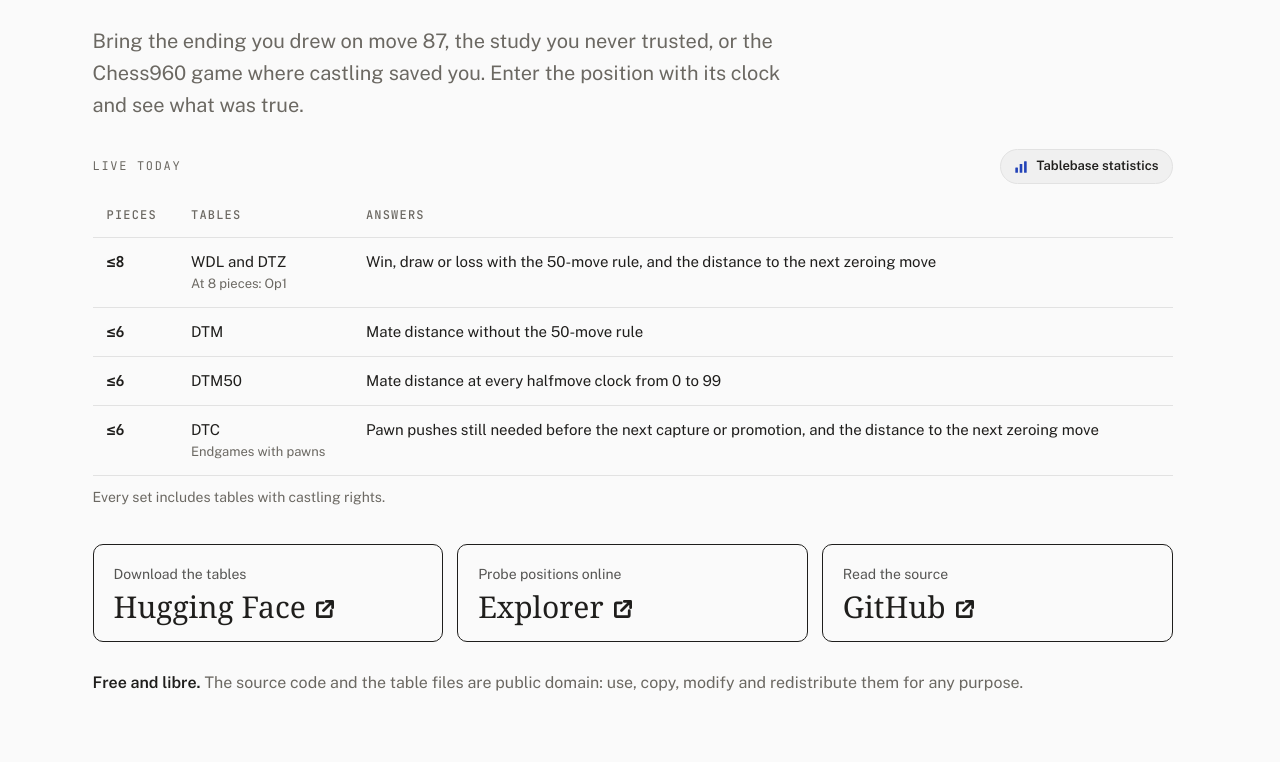
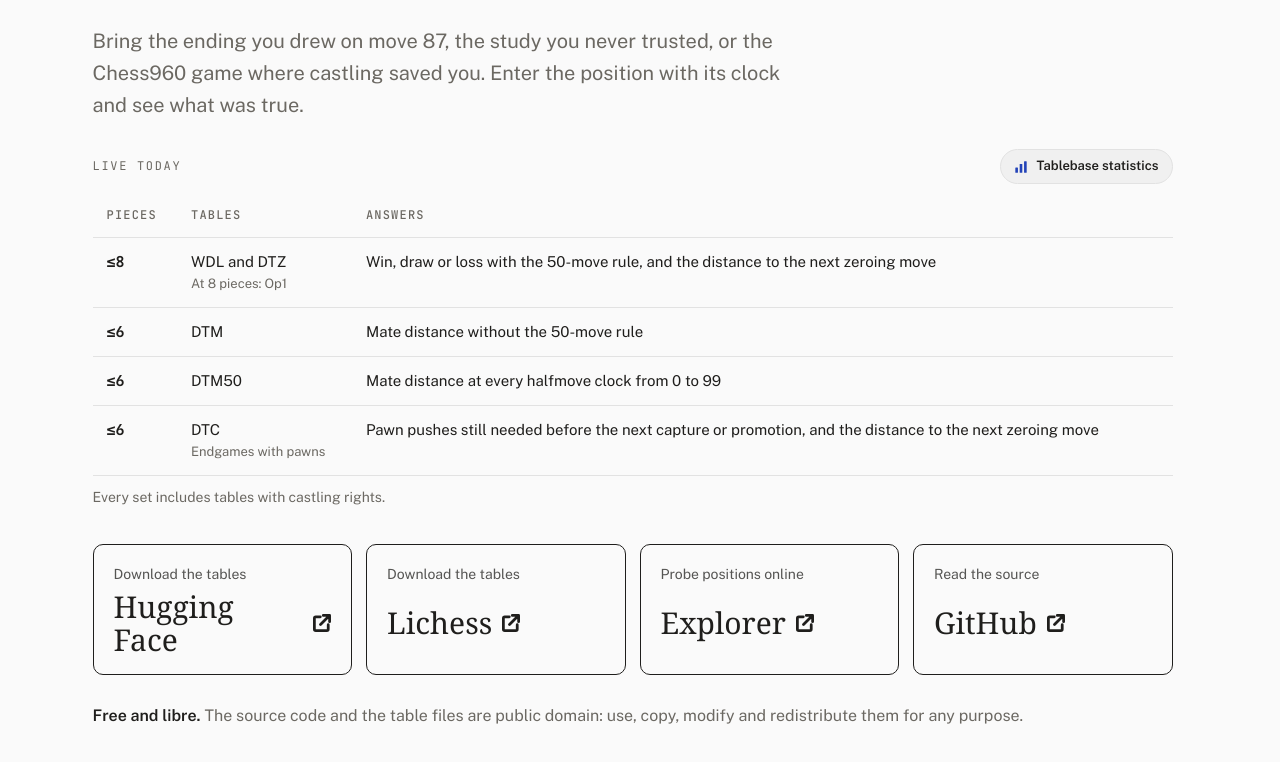
Before and after one commit to niklasf/chesstb, a plain HTML site: page docs/index.html in a window 1280 px wide. Shown: the part 6680-7442 px from the top of the page. Drawn offline with nearby package versions, Linux system fonts and the light colour scheme; a web font is replaced by a local one.

Commit message:
Slop
Upstream-Commit: cea42a4161c587589e33c8e043e4df7dcaaa86a1

```diff
--- a/docs/index.html
+++ b/docs/index.html
@@ -181,12 +181,16 @@ td .sub { display: block; font-size: 13px; color: var(--muted); }
 .live-head { display: flex; flex-wrap: wrap; justify-content: space-between; align-items: center; gap: 10px 16px; }
 .license { font-size: 16px; color: var(--muted); text-wrap: balance; }
 .license strong { color: var(--ink); font-weight: 600; }
-.links { display: flex; flex-wrap: wrap; gap: 14px; margin-top: 8px; }
-.link-card { display: grid; gap: 4px; min-width: 220px; flex: 1 1 220px; padding: 18px 20px; border: 1px solid var(--ink); border-radius: 10px; text-decoration: none; color: var(--ink); }
+.links { display: grid; grid-template-columns: repeat(4, minmax(0, 1fr)); gap: 14px; margin-top: 8px; }
+.link-card { display: grid; grid-template-rows: auto 1fr; gap: 4px; min-width: 0; padding: 18px 20px; border: 1px solid var(--ink); border-radius: 10px; text-decoration: none; color: var(--ink); text-wrap: balance; }
 .link-card:hover { background: var(--ink); color: var(--paper); }
 .link-card .k { font-size: 14px; opacity: .75; }
-.link-card .v { font-family: var(--display); font-size: 30px; line-height: 1.1; }
-.link-card .v::after { content: ""; display: inline-block; vertical-align: baseline; margin-left: 10px; width: 18px; height: 18px; background: currentColor; -webkit-mask: var(--ext-icon) center / contain no-repeat; mask: var(--ext-icon) center / contain no-repeat; }
+.link-card .v { display: flex; align-items: center; gap: 10px; font-family: var(--display); font-size: 30px; line-height: 1.1; }
+.link-card .v::after { content: ""; flex: 0 0 18px; height: 18px; background: currentColor; -webkit-mask: var(--ext-icon) center / contain no-repeat; mask: var(--ext-icon) center / contain no-repeat; }
+
+@media (max-width: 1120px) {
+  .links { grid-template-columns: repeat(2, minmax(0, 1fr)); }
+}
 
 /* Board and story stack before the story column gets too narrow for the clock readout. */
 @media (max-width: 1024px) {
@@ -201,6 +205,7 @@ td .sub { display: block; font-size: 13px; color: var(--muted); }
   .reveal-head .num { font-size: 44px; }
 }
 @media (max-width: 480px) {
+  .links { grid-template-columns: minmax(0, 1fr); }
   .cov table { min-width: 0; }
   .cov th, .cov td { padding: 10px 8px; }
   body { font-size: 16px; padding-inline: 16px; }
@@ -461,6 +466,10 @@ td .sub { display: block; font-size: 13px; color: var(--muted); }
       <a class="link-card" href="https://huggingface.co/buckets/chesstb/chesstb" target="_blank" rel="noopener">
         <span class="k">Download the tables</span>
         <span class="v">Hugging Face</span>
+      </a>
+      <a class="link-card" href="https://chesstb.lichess.ovh/tables/" target="_blank" rel="noopener">
+        <span class="k">Download the tables</span>
+        <span class="v">Lichess</span>
       </a>
       <a class="link-card" href="https://chesstb-explorer.hf.space/" target="_blank" rel="noopener">
         <span class="k">Probe positions online</span>
```
Also changed, not shown: 1 other file.
